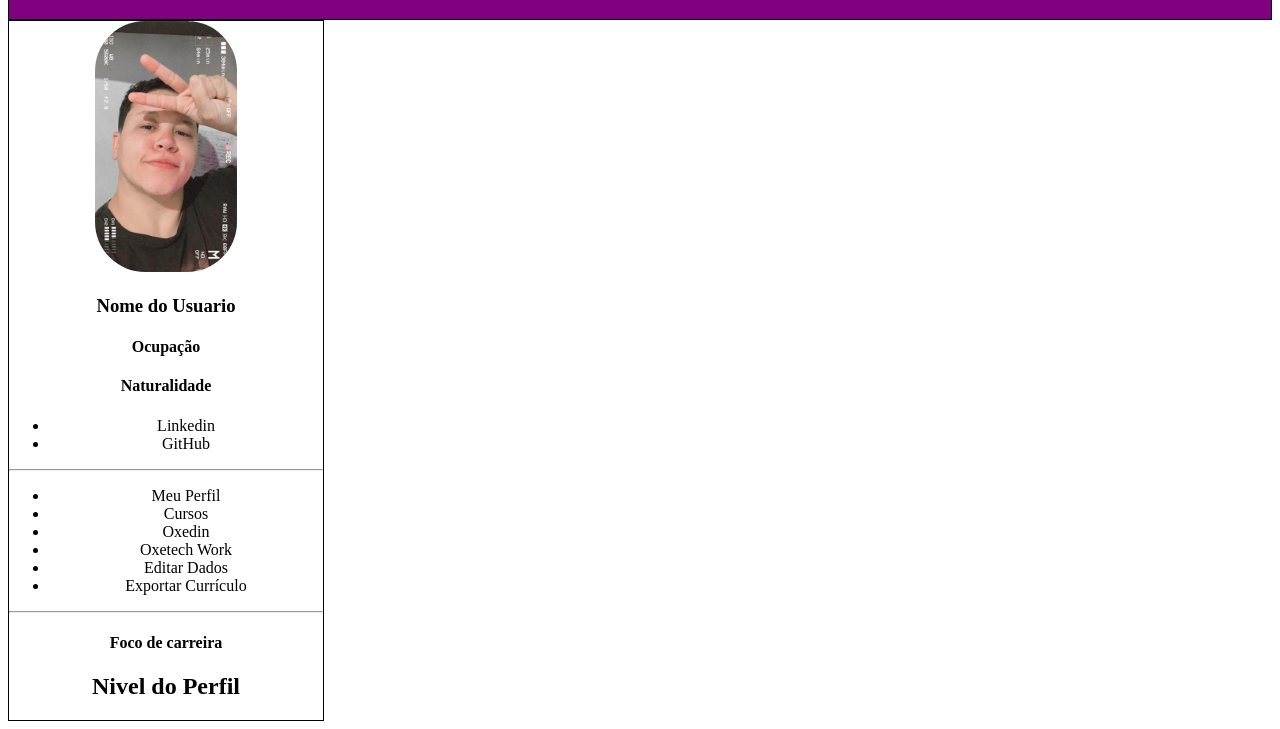
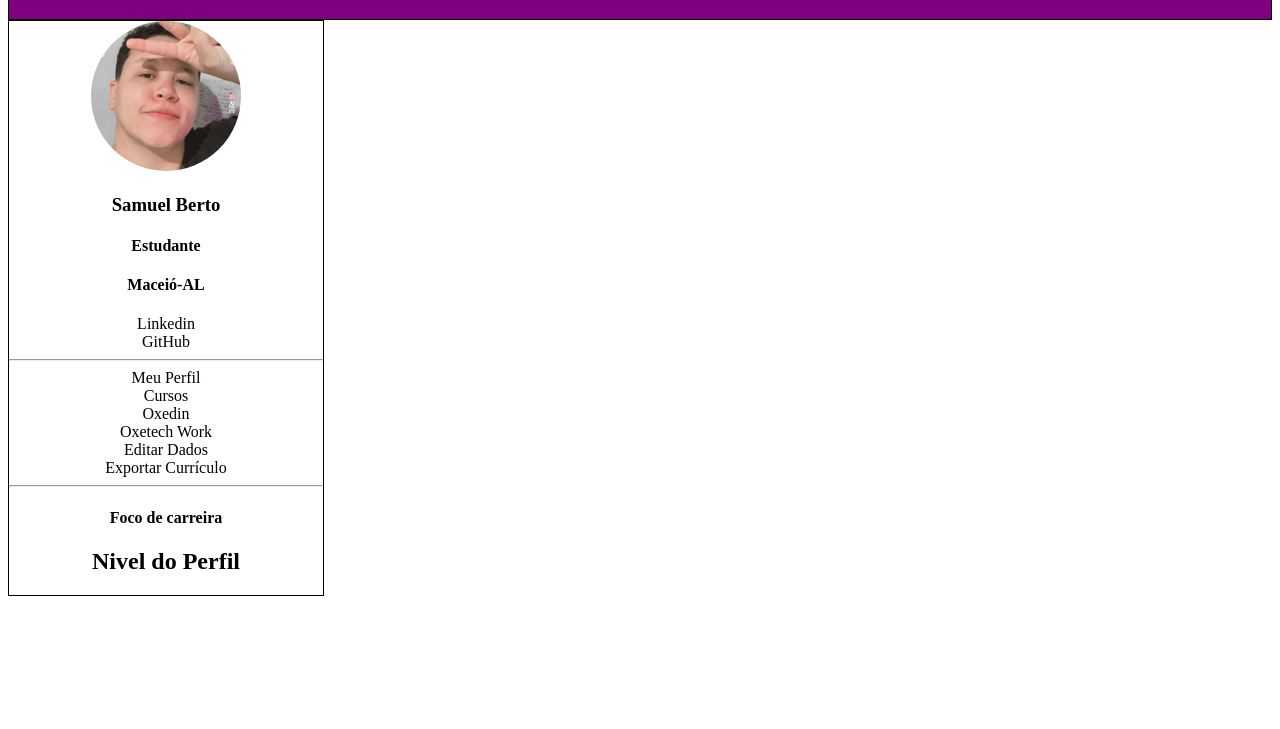
Before and after one commit to SamuellBerto/HTML-Oxetech, a plain HTML site: page index.html in a window 1280 px wide. Shown: the part 86-815 px from the top of the page. Drawn offline with Linux system fonts and the light colour scheme.

Commit message:
Adiciona ajustes de foto no css e preenchimento de dados do perfil

```diff
--- a/index.html
+++ b/index.html
@@ -13,22 +13,21 @@
 
     <div class ="dashboard">
         <img class="foto" src="perfil.jpeg" alt="Oxetech">
-        <h3>Nome do Usuario</h3>
-        <h4>Ocupação</h4>
-        <h4>Naturalidade</h4>
-        <ul>
+        <h3>Samuel Berto</h3>
+        <h4>Estudante</h4>
+        <h4>Maceió-AL</h4>
+
             <li>Linkedin</li>
             <li>GitHub</li>
-        </ul>
         <hr>
-        <ul>
+        <div class="botoes">
             <li>Meu Perfil</li>
             <li>Cursos</li>
             <li>Oxedin</li>
             <li>Oxetech Work</li>
             <li>Editar Dados</li>
             <li>Exportar Currículo</li>
-        </ul>
+        </div>
         <hr>
         <h4>Foco de carreira</h4>
         <h2>Nivel do Perfil</h2>
--- a/style.css
+++ b/style.css
@@ -1,6 +1,6 @@
 .header{
     background-color: purple;
-    padding: 1rem 1rem 0;
+    padding: 1rem 1rem 0 ;
     border: 1px solid black;
 }
 .dashboard{
@@ -8,8 +8,13 @@
     border: 1px solid black;
     text-align: center;
 }
+li{
+    list-style: none;
+
+}
 .foto{
-    width: 45%;
-    height: 45%;
-    border-radius: 50px;
+    width: 150px;
+    height: 150px;
+    border-radius: 50%;
+    object-fit: cover;
 }
```
